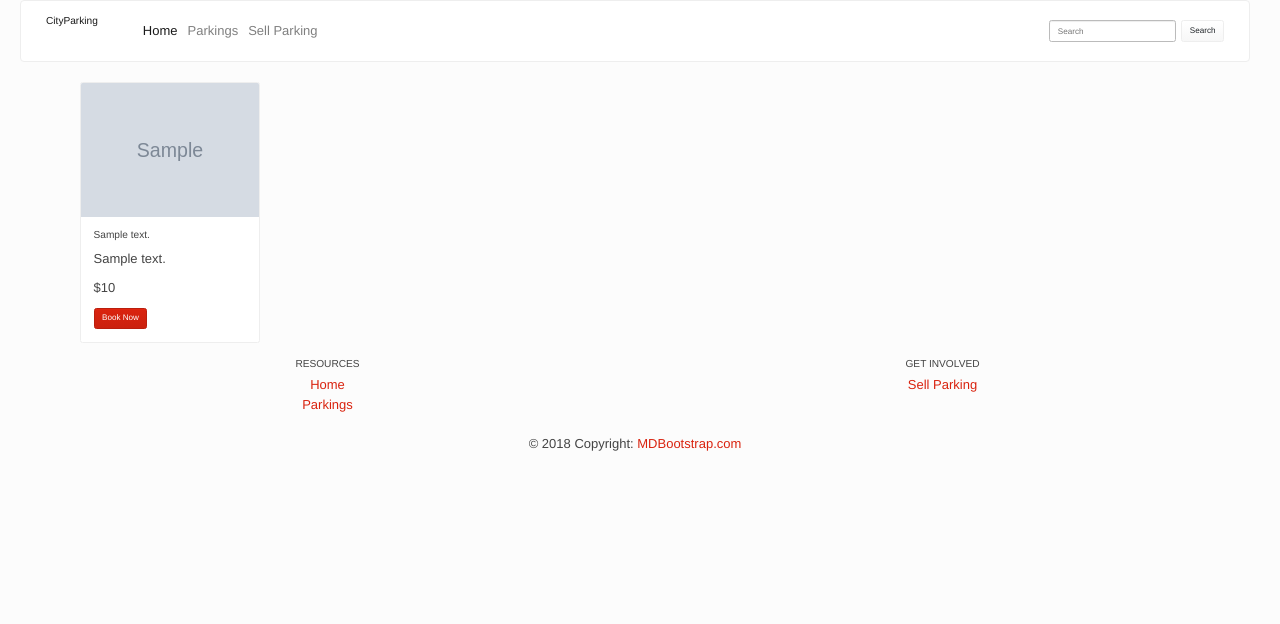
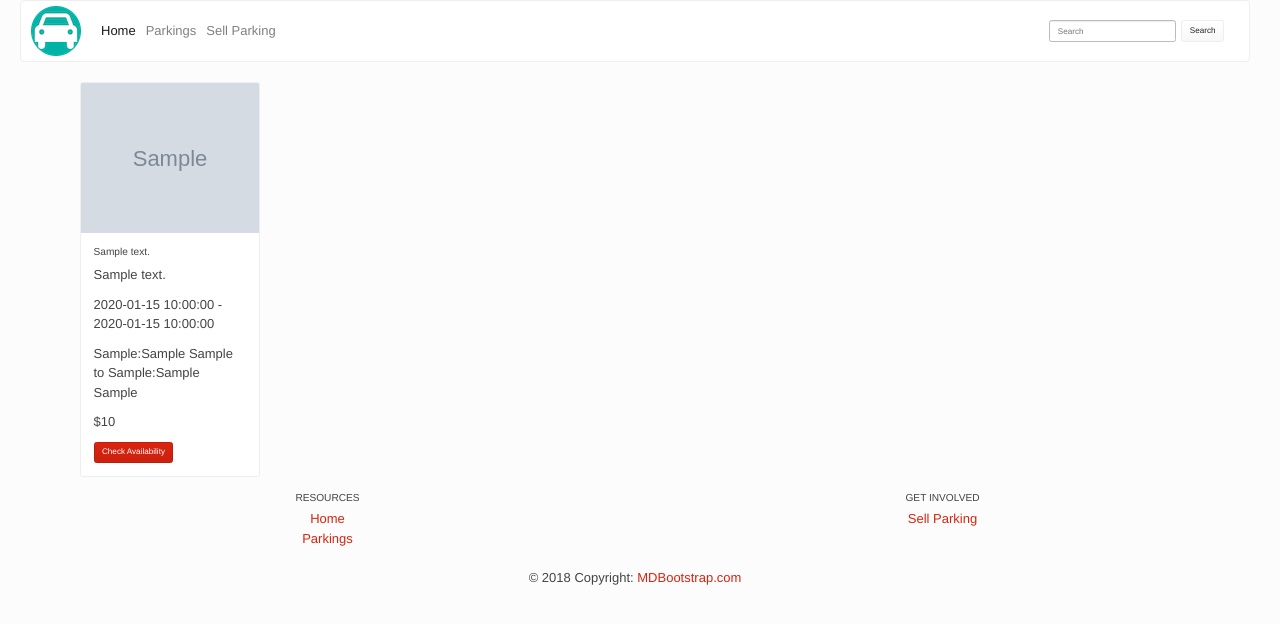
Before and after one commit to anbellouzi/Intensive-Fall-19, a Flask app: page /parkings/ in a window 1280 px wide. Shown: the top 624 px of the page. Run offline with Flask 2, Linux system fonts and the light colour scheme; grey boxes marked "Sample" are stand-in pictures; a database or web service that is not in the repository returns one stand-in record (values such as "Sample title"); some libraries are stand-ins or nearby versions.

Commit message:
Clean index and parkings card

```diff
--- a/static/css/style.css
+++ b/static/css/style.css
@@ -5,6 +5,12 @@ body {
   color: #444;
   font-size: 1.3em;
 }
+
+#card_image {
+    width: 100%;
+    height: 150px;
+}
+
 
 .comment-wrapper .panel-body {
     max-height:650px;
--- a/templates/book.html
+++ b/templates/book.html
@@ -201,7 +201,7 @@
                 </div>
               </div>
               <div class="form-btn">
-                <button class="submit-btn">Check availability</button>
+                <button class="submit-btn">  Book Reservation  </button>
               </div>
             </form>
           </div>
--- a/templates/index.html
+++ b/templates/index.html
@@ -64,12 +64,14 @@
   {% for parking in parkings %}
     <li>
       <div class="card" style="width: 18rem;">
-        <img class="card-img-top" src='{{ parking.img }}' alt={{parking.title}}>
+        <img class="card-img-top" id="card_image" src='{{ parking.img }}' alt={{parking.title}}>
         <div class="card-body">
           <h5 class="card-title">{{ parking.address }}</h5>
           <p class="card-text">{{ parking.description }}</p>
+          <p class="card-text">{{ parking.start_date }} - {{ parking.end_date}}</p>
+          <p class="card-text">{{ parking.start_hour }}:{{ parking.start_min }} {{ parking.start_ampm }} to {{ parking.end_hour }}:{{ parking.end_min }} {{ parking.end_ampm }}</p>
           <p class="card-text">${{parking.price }}</p>
-          <a href="/parking/{{ parking._id }}" class="btn btn-primary">Book Now</a>
+          <a href="/parking/{{ parking._id }}" class="btn btn-primary">Check Availability</a>
         </div>
       </div>
     </li>
--- a/templates/parkings.html
+++ b/templates/parkings.html
@@ -10,12 +10,14 @@
   {% for parking in parkings %}
     <li>
       <div class="card" style="width: 18rem;">
-        <img class="card-img-top" src='{{ parking.img }}' alt="Parking image">
+        <img class="card-img-top" id="card_image" src='{{ parking.img }}' alt="Parking image">
         <div class="card-body">
           <h5 class="card-title">{{ parking.address }}</h5>
           <p class="card-text">{{ parking.description }}</p>
+          <p class="card-text">{{ parking.start_date }} - {{ parking.end_date}}</p>
+          <p class="card-text">{{ parking.start_hour }}:{{ parking.start_min }} {{ parking.start_ampm }} to {{ parking.end_hour }}:{{ parking.end_min }} {{ parking.end_ampm }}</p>
           <p class="card-text">${{parking.price }}</p>
-          <a href="/parking/{{ parking._id }}" class="btn btn-primary">Book Now</a>
+          <a href="/parking/{{ parking._id }}" class="btn btn-primary">Check Availability</a>
         </div>
       </div>
     </li>
--- a/templates/partials/navbar.html
+++ b/templates/partials/navbar.html
@@ -1,5 +1,5 @@
 <nav class="navbar navbar-expand-lg navbar-light bg-light">
-  <a class="navbar-brand" href="#">CityParking</a>
+  <a class="navbar-brand" style="margin:0;padding:0" href="/"><img style="width:100px:height:100px;margin:0;padding:0" src="static/img/logo.png"   alt=""></a>
   <button class="navbar-toggler" type="button" data-toggle="collapse" data-target="#navbarColor03" aria-controls="navbarColor03" aria-expanded="false" aria-label="Toggle navigation">
     <span class="navbar-toggler-icon"></span>
   </button>
```
Also changed, not shown: README.md, static/img/logo.png (added), 2 other files.
